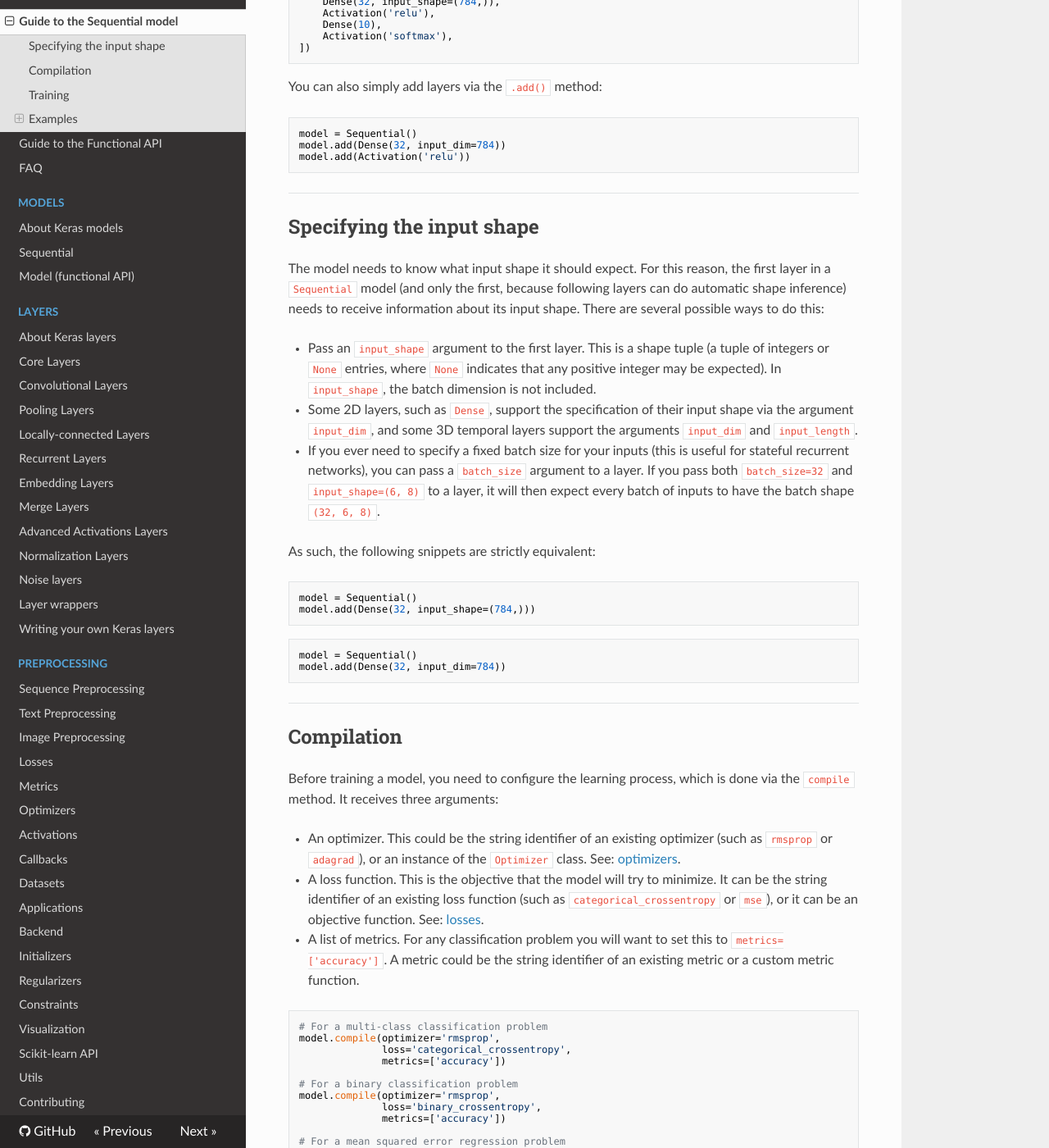
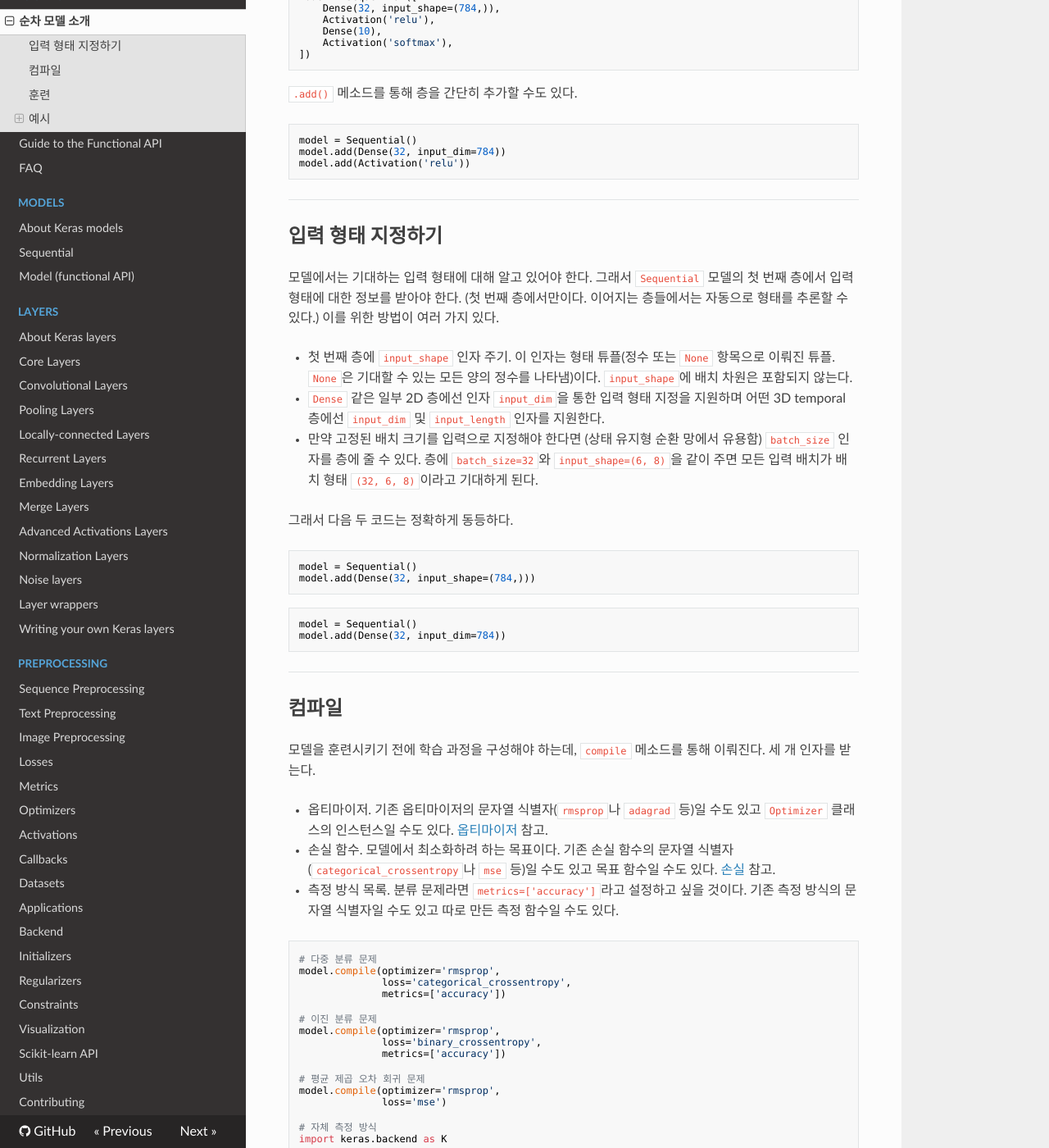
Before and after one commit to wariua/keras-docs-ko, an MkDocs documentation site: the page built from sources/getting-started/sequential-model-guide.md, in a window 1280 px wide and 1400 px high, scrolled down 332 px. Shown: the whole window at 82% size. Built offline with MkDocs 1.6.1, drawn with Linux system fonts in a browser that asks for light colours; nearby versions of some CDN libraries; old or Windows-style settings are respelled for this version of MkDocs; some of the changed text lies outside the part shown.

Commit message:
translated getting-started/sequential-model-guide.md
deferred: temporal

````diff
--- a/mkdocs.yml
+++ b/mkdocs.yml
@@ -12,8 +12,8 @@ google_analytics: ['UA-61785484-1', 'keras.io']
 pages:
 - 대문: index.md
 - Why use Keras: why-use-keras.md
-- Getting started:
-  - Guide to the Sequential model: getting-started/sequential-model-guide.md
+- 배워 보기:
+  - 순차 모델 소개: getting-started/sequential-model-guide.md
   - Guide to the Functional API: getting-started/functional-api-guide.md
   - FAQ: getting-started/faq.md
 - Models:
--- a/sources/getting-started/sequential-model-guide.md
+++ b/sources/getting-started/sequential-model-guide.md
@@ -1,8 +1,8 @@
-# Getting started with the Keras Sequential model
+# 케라스 Sequential 모델 써 보기
 
-The `Sequential` model is a linear stack of layers.
+`Sequential` 모델은 층을 선형으로 쌓은 것이다.
 
-You can create a `Sequential` model by passing a list of layer instances to the constructor:
+생성자에 층 인스턴스 목록을 줘서 `Sequential` 모델을 만들 수 있다.
 
 ```python
 from keras.models import Sequential
@@ -16,7 +16,7 @@ model = Sequential([
 ])
 ```
 
-You can also simply add layers via the `.add()` method:
+`.add()` 메소드를 통해 층을 간단히 추가할 수도 있다.
 
 ```python
 model = Sequential()
@@ -26,15 +26,15 @@ model.add(Activation('relu'))
 
 ----
 
-## Specifying the input shape
+## 입력 형태 지정하기
 
-The model needs to know what input shape it should expect. For this reason, the first layer in a `Sequential` model (and only the first, because following layers can do automatic shape inference) needs to receive information about its input shape. There are several possible ways to do this:
+모델에서는 기대하는 입력 형태에 대해 알고 있어야 한다. 그래서 `Sequential` 모델의 첫 번째 층에서 입력 형태에 대한 정보를 받아야 한다. (첫 번째 층에서만이다. 이어지는 층들에서는 자동으로 형태를 추론할 수 있다.) 이를 위한 방법이 여러 가지 있다.
 
-- Pass an `input_shape` argument to the first layer. This is a shape tuple (a tuple of integers or `None` entries, where `None` indicates that any positive integer may be expected). In `input_shape`, the batch dimension is not included.
-- Some 2D layers, such as `Dense`, support the specification of their input shape via the argument `input_dim`, and some 3D temporal layers support the arguments `input_dim` and `input_length`.
-- If you ever need to specify a fixed batch size for your inputs (this is useful for stateful recurrent networks), you can pass a `batch_size` argument to a layer. If you pass both `batch_size=32` and `input_shape=(6, 8)` to a layer, it will then expect every batch of inputs to have the batch shape `(32, 6, 8)`.
+- 첫 번째 층에 `input_shape` 인자 주기. 이 인자는 형태 튜플(정수 또는 `None` 항목으로 이뤄진 튜플. `None`은 기대할 수 있는 모든 양의 정수를 나타냄)이다. `input_shape`에 배치 차원은 포함되지 않는다.
+- `Dense` 같은 일부 2D 층에선 인자 `input_dim`을 통한 입력 형태 지정을 지원하며 어떤 3D temporal 층에선 `input_dim` 및 `input_length` 인자를 지원한다.
+- 만약 고정된 배치 크기를 입력으로 지정해야 한다면 (상태 유지형 순환 망에서 유용함) `batch_size` 인자를 층에 줄 수 있다. 층에 `batch_size=32`와 `input_shape=(6, 8)`을 같이 주면 모든 입력 배치가 배치 형태 `(32, 6, 8)`이라고 기대하게 된다.
 
-As such, the following snippets are strictly equivalent:
+그래서 다음 두 코드는 정확하게 동등하다.
 ```python
 model = Sequential()
 model.add(Dense(32, input_shape=(784,)))
@@ -46,30 +46,30 @@ model.add(Dense(32, input_dim=784))
 
 ----
 
-## Compilation
+## 컴파일
 
-Before training a model, you need to configure the learning process, which is done via the `compile` method. It receives three arguments:
+모델을 훈련시키기 전에 학습 과정을 구성해야 하는데, `compile` 메소드를 통해 이뤄진다. 세 개 인자를 받는다.
 
-- An optimizer. This could be the string identifier of an existing optimizer (such as `rmsprop` or `adagrad`), or an instance of the `Optimizer` class. See: [optimizers](/optimizers).
-- A loss function. This is the objective that the model will try to minimize. It can be the string identifier of an existing loss function (such as `categorical_crossentropy` or `mse`), or it can be an objective function. See: [losses](/losses).
-- A list of metrics. For any classification problem you will want to set this to `metrics=['accuracy']`. A metric could be the string identifier of an existing metric or a custom metric function.
+- 옵티마이저. 기존 옵티마이저의 문자열 식별자(`rmsprop`나 `adagrad` 등)일 수도 있고 `Optimizer` 클래스의 인스턴스일 수도 있다. [옵티마이저](/optimizers) 참고.
+- 손실 함수. 모델에서 최소화하려 하는 목표이다. 기존 손실 함수의 문자열 식별자(`categorical_crossentropy`나 `mse` 등)일 수도 있고 목표 함수일 수도 있다. [손실](/losses) 참고.
+- 측정 방식 목록. 분류 문제라면 `metrics=['accuracy']`라고 설정하고 싶을 것이다. 기존 측정 방식의 문자열 식별자일 수도 있고 따로 만든 측정 함수일 수도 있다.
 
 ```python
-# For a multi-class classification problem
+# 다중 분류 문제
 model.compile(optimizer='rmsprop',
               loss='categorical_crossentropy',
               metrics=['accuracy'])
 
-# For a binary classification problem
+# 이진 분류 문제
 model.compile(optimizer='rmsprop',
               loss='binary_crossentropy',
               metrics=['accuracy'])
 
-# For a mean squared error regression problem
+# 평균 제곱 오차 회귀 문제
 model.compile(optimizer='rmsprop',
               loss='mse')
 
-# For custom metrics
+# 자체 측정 방식
 import keras.backend as K
 
 def mean_pred(y_true, y_pred):
@@ -82,12 +82,12 @@ model.compile(optimizer='rmsprop',
 
 ----
 
-## Training
+## 훈련
 
-Keras models are trained on Numpy arrays of input data and labels. For training a model, you will typically use the `fit` function. [Read its documentation here](/models/sequential).
+입력 데이터와 레이블의 Numpy 배열을 가지고 케라스 모델을 훈련시킨다. 모델 훈련에는 보통 `fit` 함수를 쓰게 된다. [여기서 설명한다](/models/sequential).
 
 ```python
-# For a single-input model with 2 classes (binary classification):
+# 2개 유형 (이진 분류) 단일 입력 모델:
 
 model = Sequential()
 model.add(Dense(32, activation='relu', input_dim=100))
@@ -96,17 +96,17 @@ model.compile(optimizer='rmsprop',
               loss='binary_crossentropy',
               metrics=['accuracy'])
 
-# Generate dummy data
+# 더미 데이터 생성
 import numpy as np
 data = np.random.random((1000, 100))
 labels = np.random.randint(2, size=(1000, 1))
 
-# Train the model, iterating on the data in batches of 32 samples
+# 32개 표본 배치로 데이터를 돌며 모델 훈련
 model.fit(data, labels, epochs=10, batch_size=32)
 ```
 
 ```python
-# For a single-input model with 10 classes (categorical classification):
+# 10개 유형 (범주 분류) 단일 입력 모델:
 
 model = Sequential()
 model.add(Dense(32, activation='relu', input_dim=100))
@@ -115,37 +115,38 @@ model.compile(optimizer='rmsprop',
               loss='categorical_crossentropy',
               metrics=['accuracy'])
 
-# Generate dummy data
+# 더미 데이터 생성
 import numpy as np
 data = np.random.random((1000, 100))
 labels = np.random.randint(10, size=(1000, 1))
 
+# 레이블을 범주형 원핫 인코딩으로 변환
 # Convert labels to categorical one-hot encoding
 one_hot_labels = keras.utils.to_categorical(labels, num_classes=10)
 
-# Train the model, iterating on the data in batches of 32 samples
+# 32개 표본 배치로 데이터를 돌며 모델 훈련
 model.fit(data, one_hot_labels, epochs=10, batch_size=32)
 ```
 
 ----
 
 
-## Examples
+## 예시
 
-Here are a few examples to get you started!
+살펴볼 만한 예시들이 몇 가지 있다.
 
-In the [examples folder](https://github.com/keras-team/keras/tree/master/examples), you will also find example models for real datasets:
+[예시 폴더](https://github.com/keras-team/keras/tree/master/examples)에서 실제 데이터셋에 대한 예시 모델들을 볼 수 있다.
 
-- CIFAR10 small images classification: Convolutional Neural Network (CNN) with realtime data augmentation
-- IMDB movie review sentiment classification: LSTM over sequences of words
-- Reuters newswires topic classification: Multilayer Perceptron (MLP)
-- MNIST handwritten digits classification: MLP & CNN
-- Character-level text generation with LSTM
+- CIFAR10 작은 이미 분류: 실시간 데이터 증대를 사용하는 합성곱 신경망(CNN)
+- IMDB 영화 감상평 감정 분류: 단어 열에 대한 LSTM
+- 로이터 뉴스 서비스 주제 분류: 다층 퍼셉트론(MLP)
+- MNIST 필기 숫자 분류: MLP & CNN
+- LSTM을 이용한 문자 수준 텍스트 생성
 
-...and more.
+그 외 여러 가지가 있다.
 
 
-### Multilayer Perceptron (MLP) for multi-class softmax classification:
+### 다유형 소프트맥스 분류를 위한 다층 퍼셉트론(MLP):
 
 ```python
 import keras
@@ -153,7 +154,7 @@ from keras.models import Sequential
 from keras.layers import Dense, Dropout, Activation
 from keras.optimizers import SGD
 
-# Generate dummy data
+# 더미 데이터 생성
 import numpy as np
 x_train = np.random.random((1000, 20))
 y_train = keras.utils.to_categorical(np.random.randint(10, size=(1000, 1)), num_classes=10)
@@ -161,9 +162,9 @@ x_test = np.random.random((100, 20))
 y_test = keras.utils.to_categorical(np.random.randint(10, size=(100, 1)), num_classes=10)
 
 model = Sequential()
-# Dense(64) is a fully-connected layer with 64 hidden units.
-# in the first layer, you must specify the expected input data shape:
-# here, 20-dimensional vectors.
+# Dense(64)는 64개 은닉 유닛을 가진 완전 연결 층이다.
+# 첫 번째 층에서 예상 입력 데이터 형태를 지정해야 하는데,
+# 여기선 20차원 벡터이다.
 model.add(Dense(64, activation='relu', input_dim=20))
 model.add(Dropout(0.5))
 model.add(Dense(64, activation='relu'))
@@ -182,14 +183,14 @@ score = model.evaluate(x_test, y_test, batch_size=128)
 ```
 
 
-### MLP for binary classification:
+### 이진 분류를 위한 MLP:
 
 ```python
 import numpy as np
 from keras.models import Sequential
 from keras.layers import Dense, Dropout
 
-# Generate dummy data
+# 더미 데이터 생성
 x_train = np.random.random((1000, 20))
 y_train = np.random.randint(2, size=(1000, 1))
 x_test = np.random.random((100, 20))
@@ -213,7 +214,7 @@ score = model.evaluate(x_test, y_test, batch_size=128)
 ```
 
 
-### VGG-like convnet:
+### VGG 비슷한 합성곱 망:
 
 ```python
 import numpy as np
@@ -223,15 +224,15 @@ from keras.layers import Dense, Dropout, Flatten
 from keras.layers import Conv2D, MaxPooling2D
 from keras.optimizers import SGD
 
-# Generate dummy data
+# 더미 데이터 생성
 x_train = np.random.random((100, 100, 100, 3))
 y_train = keras.utils.to_categorical(np.random.randint(10, size=(100, 1)), num_classes=10)
 x_test = np.random.random((20, 100, 100, 3))
 y_test = keras.utils.to_categorical(np.random.randint(10, size=(20, 1)), num_classes=10)
 
 model = Sequential()
-# input: 100x100 images with 3 channels -> (100, 100, 3) tensors.
-# this applies 32 convolution filters of size 3x3 each.
+# 입력: 3채널 100x100 이미지 -> (100, 100, 3) 텐서.
+# 각기 3x3인 합성곱 필터 32개 적용.
 model.add(Conv2D(32, (3, 3), activation='relu', input_shape=(100, 100, 3)))
 model.add(Conv2D(32, (3, 3), activation='relu'))
 model.add(MaxPooling2D(pool_size=(2, 2)))
@@ -255,7 +256,7 @@ score = model.evaluate(x_test, y_test, batch_size=32)
 ```
 
 
-### Sequence classification with LSTM:
+### LSTM을 이용한 순차 분류:
 
 ```python
 from keras.models import Sequential
@@ -279,7 +280,7 @@ model.fit(x_train, y_train, batch_size=16, epochs=10)
 score = model.evaluate(x_test, y_test, batch_size=16)
 ```
 
-### Sequence classification with 1D convolutions:
+### 1D 합성곱을 이용한 순차 분류:
 
 ```python
 from keras.models import Sequential
@@ -307,14 +308,14 @@ model.fit(x_train, y_train, batch_size=16, epochs=10)
 score = model.evaluate(x_test, y_test, batch_size=16)
 ```
 
-### Stacked LSTM for sequence classification
+### 순차 분류를 위한 중첩 LSTM
 
-In this model, we stack 3 LSTM layers on top of each other,
-making the model capable of learning higher-level temporal representations.
+이 모델에서는 LSTM 층 3개를 쌓아서
+고수준 temporal 표현을 학습할 수 있는 모델을 만든다.
 
-The first two LSTMs return their full output sequences, but the last one only returns
-the last step in its output sequence, thus dropping the temporal dimension
-(i.e. converting the input sequence into a single vector).
+처음 두 LSTM은 출력 열 전체를 반환하지만 마지막 LSTM은
+출력 열의 마지막 단계만 반환해서 temporal 차원을 버린다.
+(즉 입력 열을 벡터 한 개로 변환한다.)
 
 <img src="https://keras.io/img/regular_stacked_lstm.png" alt="stacked LSTM" style="width: 300px;"/>
 
@@ -327,23 +328,23 @@ data_dim = 16
 timesteps = 8
 num_classes = 10
 
-# expected input data shape: (batch_size, timesteps, data_dim)
+# 예상 입력 데이터 형태: (batch_size, timesteps, data_dim)
 model = Sequential()
 model.add(LSTM(32, return_sequences=True,
-               input_shape=(timesteps, data_dim)))  # returns a sequence of vectors of dimension 32
-model.add(LSTM(32, return_sequences=True))  # returns a sequence of vectors of dimension 32
-model.add(LSTM(32))  # return a single vector of dimension 32
+               input_shape=(timesteps, data_dim)))  # 32차원 벡터 열 반환
+model.add(LSTM(32, return_sequences=True))  # 32차원 벡터 열 반환
+model.add(LSTM(32))  # 32차원 벡터 1개 반환
 model.add(Dense(10, activation='softmax'))
 
 model.compile(loss='categorical_crossentropy',
               optimizer='rmsprop',
               metrics=['accuracy'])
 
-# Generate dummy training data
+# 더미 훈련 데이터 생성
 x_train = np.random.random((1000, timesteps, data_dim))
 y_train = np.random.random((1000, num_classes))
 
-# Generate dummy validation data
+# 더미 검사 데이터 생성
 x_val = np.random.random((100, timesteps, data_dim))
 y_val = np.random.random((100, num_classes))
 
@@ -353,13 +354,13 @@ model.fit(x_train, y_train,
 ```
 
 
-### Same stacked LSTM model, rendered "stateful"
+### 동일한 중첩 LSTM 모델, "상태 유지형"으로
 
-A stateful recurrent model is one for which the internal states (memories) obtained after processing a batch
-of samples are reused as initial states for the samples of the next batch. This allows to process longer sequences
-while keeping computational complexity manageable.
+상태 유지형 순환 모델에서는 표본 배치를 하나 처리하고서 얻은 내부 상태(메모리)를
+다음 표본 배치를 위한 초기 상태로 재사용한다. 이렇게 하면 연산 복잡도를
+관리 가능한 수준으로 유지하면서 더 긴 열을 처리할 수 있다.
 
-[You can read more about stateful RNNs in the FAQ.](/getting-started/faq/#how-can-i-use-stateful-rnns)
+[FAQ에 상태 유지형 RNN에 대한 내용이 더 있다.](/getting-started/faq/#how-can-i-use-stateful-rnns)
 
 ```python
 from keras.models import Sequential
@@ -371,9 +372,9 @@ timesteps = 8
 num_classes = 10
 batch_size = 32
 
-# Expected input batch shape: (batch_size, timesteps, data_dim)
-# Note that we have to provide the full batch_input_shape since the network is stateful.
-# the sample of index i in batch k is the follow-up for the sample i in batch k-1.
+# 예상 입력 배치 형태: (batch_size, timesteps, data_dim)
+# 망이 상태 유지형이므로 batch_input_shape 전체를 제공해 줘야 한다.
+# k번째 배치의 i번째 표본이 k-1번째 배치의 i번 표본의 후속 항목이다.
 model = Sequential()
 model.add(LSTM(32, return_sequences=True, stateful=True,
                batch_input_shape=(batch_size, timesteps, data_dim)))
@@ -385,11 +386,11 @@ model.compile(loss='categorical_crossentropy',
               optimizer='rmsprop',
               metrics=['accuracy'])
 
-# Generate dummy training data
+# 더미 훈련 데이터 생성
 x_train = np.random.random((batch_size * 10, timesteps, data_dim))
 y_train = np.random.random((batch_size * 10, num_classes))
 
-# Generate dummy validation data
+# 더미 검사 데이터 생성
 x_val = np.random.random((batch_size * 3, timesteps, data_dim))
 y_val = np.random.random((batch_size * 3, num_classes))
 
````
